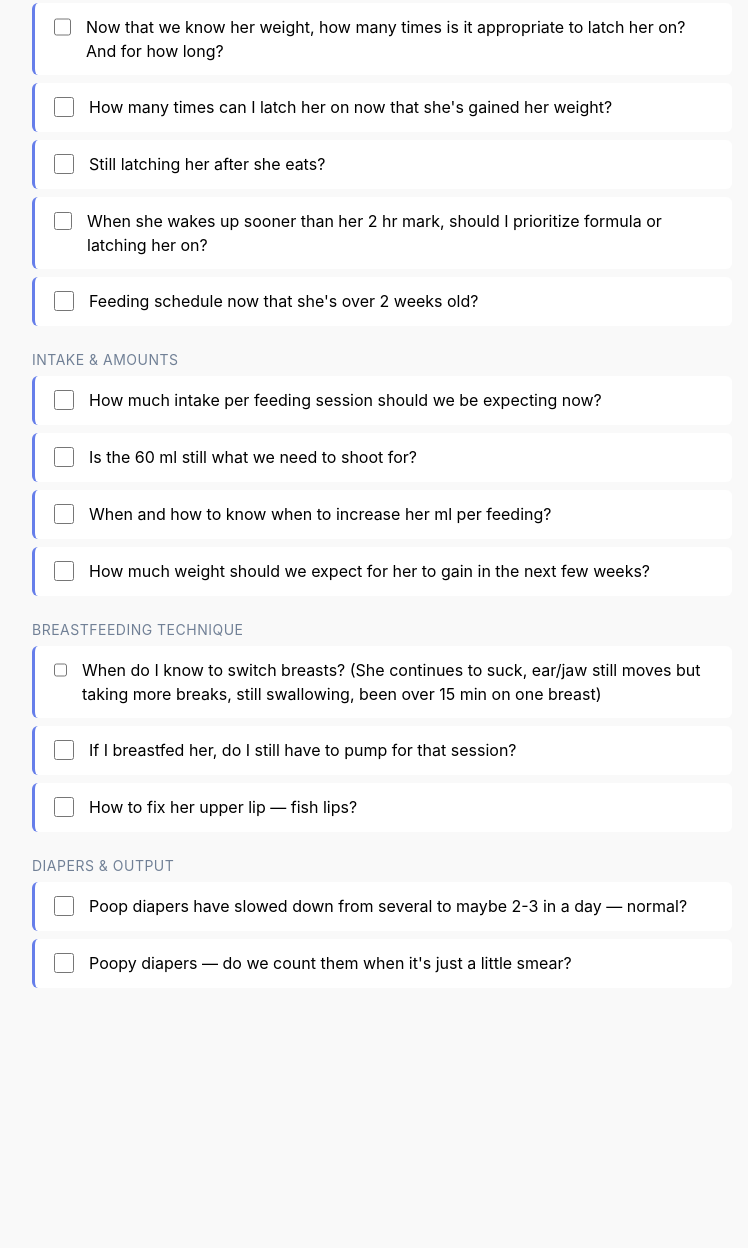
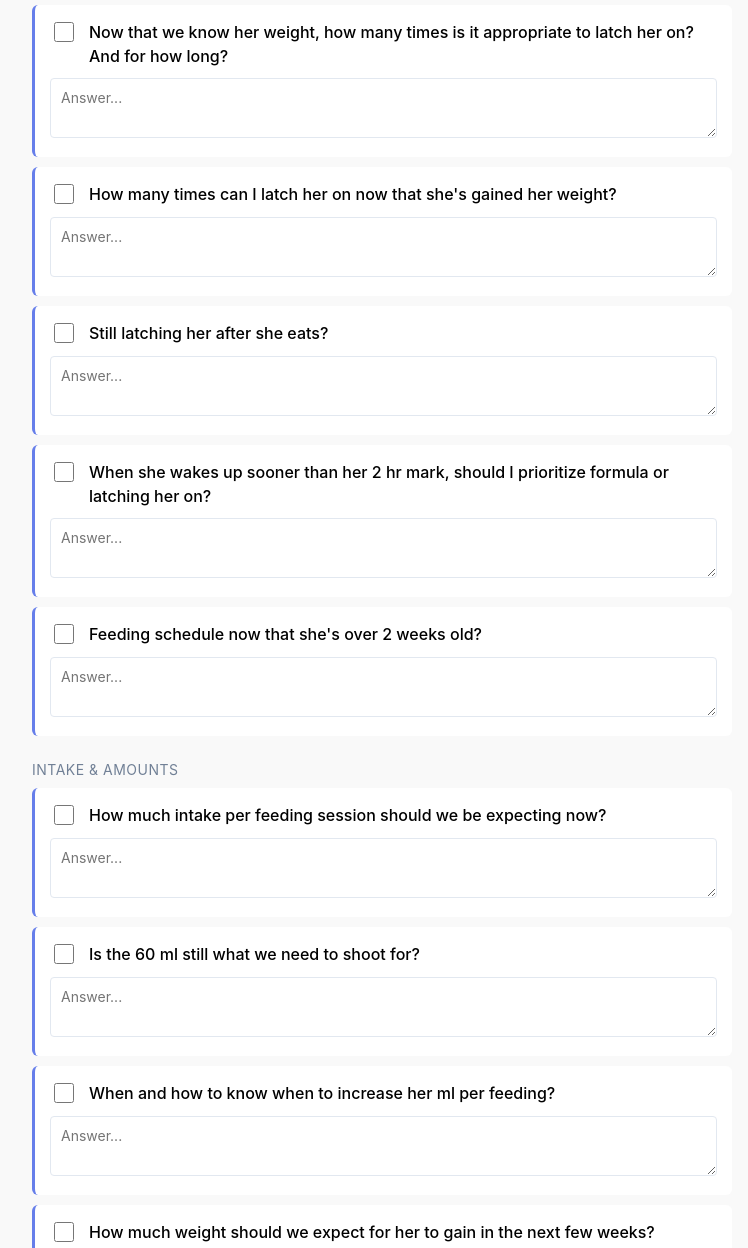
Before and after one commit to TIN2131/NalasProjects, a plain HTML site: page Avi.html in a window 1280 px wide. Shown: the part 221-1469 px from the top of the page, without its empty margins (258-1006 px from the left). Before the commit the page ends 1277 px from the top, so only its background shows below. Drawn offline with Linux system fonts and the light colour scheme.

Commit message:
Update Avi.html

```diff
--- a/Avi.html
+++ b/Avi.html
@@ -19,31 +19,51 @@
         }
         .question {
             background: white;
-            padding: 12px 15px;
-            margin: 8px 0;
+            padding: 15px;
+            margin: 10px 0;
             border-radius: 6px;
             border-left: 3px solid #667eea;
-            display: flex;
-            align-items: flex-start;
-            gap: 12px;
         }
         .question.checked {
             border-left-color: #48bb78;
             background: #f0fff4;
         }
-        .question.checked label {
+        .question.checked .q-text {
             color: #718096;
             text-decoration: line-through;
+        }
+        .q-row {
+            display: flex;
+            align-items: flex-start;
+            gap: 12px;
         }
         input[type="checkbox"] {
             width: 20px;
             height: 20px;
             margin-top: 2px;
             cursor: pointer;
+            flex-shrink: 0;
         }
-        label {
+        .q-text {
             cursor: pointer;
             line-height: 1.5;
+            font-weight: 500;
+        }
+        .answer {
+            width: 100%;
+            margin-top: 10px;
+            padding: 10px;
+            border: 1px solid #e2e8f0;
+            border-radius: 4px;
+            font-family: inherit;
+            font-size: 14px;
+            resize: vertical;
+            min-height: 60px;
+            box-sizing: border-box;
+        }
+        .answer:focus {
+            outline: none;
+            border-color: #667eea;
         }
         .section {
             color: #718096;
@@ -62,79 +82,121 @@
     <div class="section">Latching & Feeding Frequency</div>
 
     <div class="question">
-        <input type="checkbox" id="q1" onchange="this.parentElement.classList.toggle('checked')">
-        <label for="q1">Now that we know her weight, how many times is it appropriate to latch her on? And for how long?</label>
+        <div class="q-row">
+            <input type="checkbox" id="q1" onchange="this.closest('.question').classList.toggle('checked')">
+            <label class="q-text" for="q1">Now that we know her weight, how many times is it appropriate to latch her on? And for how long?</label>
+        </div>
+        <textarea class="answer" placeholder="Answer..."></textarea>
     </div>
 
     <div class="question">
-        <input type="checkbox" id="q2" onchange="this.parentElement.classList.toggle('checked')">
-        <label for="q2">How many times can I latch her on now that she's gained her weight?</label>
+        <div class="q-row">
+            <input type="checkbox" id="q2" onchange="this.closest('.question').classList.toggle('checked')">
+            <label class="q-text" for="q2">How many times can I latch her on now that she's gained her weight?</label>
+        </div>
+        <textarea class="answer" placeholder="Answer..."></textarea>
     </div>
 
     <div class="question">
-        <input type="checkbox" id="q3" onchange="this.parentElement.classList.toggle('checked')">
-        <label for="q3">Still latching her after she eats?</label>
+        <div class="q-row">
+            <input type="checkbox" id="q3" onchange="this.closest('.question').classList.toggle('checked')">
+            <label class="q-text" for="q3">Still latching her after she eats?</label>
+        </div>
+        <textarea class="answer" placeholder="Answer..."></textarea>
     </div>
 
     <div class="question">
-        <input type="checkbox" id="q4" onchange="this.parentElement.classList.toggle('checked')">
-        <label for="q4">When she wakes up sooner than her 2 hr mark, should I prioritize formula or latching her on?</label>
+        <div class="q-row">
+            <input type="checkbox" id="q4" onchange="this.closest('.question').classList.toggle('checked')">
+            <label class="q-text" for="q4">When she wakes up sooner than her 2 hr mark, should I prioritize formula or latching her on?</label>
+        </div>
+        <textarea class="answer" placeholder="Answer..."></textarea>
     </div>
 
     <div class="question">
-        <input type="checkbox" id="q5" onchange="this.parentElement.classList.toggle('checked')">
-        <label for="q5">Feeding schedule now that she's over 2 weeks old?</label>
+        <div class="q-row">
+            <input type="checkbox" id="q5" onchange="this.closest('.question').classList.toggle('checked')">
+            <label class="q-text" for="q5">Feeding schedule now that she's over 2 weeks old?</label>
+        </div>
+        <textarea class="answer" placeholder="Answer..."></textarea>
     </div>
 
     <div class="section">Intake & Amounts</div>
 
     <div class="question">
-        <input type="checkbox" id="q6" onchange="this.parentElement.classList.toggle('checked')">
-        <label for="q6">How much intake per feeding session should we be expecting now?</label>
+        <div class="q-row">
+            <input type="checkbox" id="q6" onchange="this.closest('.question').classList.toggle('checked')">
+            <label class="q-text" for="q6">How much intake per feeding session should we be expecting now?</label>
+        </div>
+        <textarea class="answer" placeholder="Answer..."></textarea>
     </div>
 
     <div class="question">
-        <input type="checkbox" id="q7" onchange="this.parentElement.classList.toggle('checked')">
-        <label for="q7">Is the 60 ml still what we need to shoot for?</label>
+        <div class="q-row">
+            <input type="checkbox" id="q7" onchange="this.closest('.question').classList.toggle('checked')">
+            <label class="q-text" for="q7">Is the 60 ml still what we need to shoot for?</label>
+        </div>
+        <textarea class="answer" placeholder="Answer..."></textarea>
     </div>
 
     <div class="question">
-        <input type="checkbox" id="q8" onchange="this.parentElement.classList.toggle('checked')">
-        <label for="q8">When and how to know when to increase her ml per feeding?</label>
+        <div class="q-row">
+            <input type="checkbox" id="q8" onchange="this.closest('.question').classList.toggle('checked')">
+            <label class="q-text" for="q8">When and how to know when to increase her ml per feeding?</label>
+        </div>
+        <textarea class="answer" placeholder="Answer..."></textarea>
     </div>
 
     <div class="question">
-        <input type="checkbox" id="q9" onchange="this.parentElement.classList.toggle('checked')">
-        <label for="q9">How much weight should we expect for her to gain in the next few weeks?</label>
+        <div class="q-row">
+            <input type="checkbox" id="q9" onchange="this.closest('.question').classList.toggle('checked')">
+            <label class="q-text" for="q9">How much weight should we expect for her to gain in the next few weeks?</label>
+        </div>
+        <textarea class="answer" placeholder="Answer..."></textarea>
     </div>
 
     <div class="section">Breastfeeding Technique</div>
 
     <div class="question">
-        <input type="checkbox" id="q10" onchange="this.parentElement.classList.toggle('checked')">
-        <label for="q10">When do I know to switch breasts? (She continues to suck, ear/jaw still moves but taking more breaks, still swallowing, been over 15 min on one breast)</label>
+        <div class="q-row">
+            <input type="checkbox" id="q10" onchange="this.closest('.question').classList.toggle('checked')">
+            <label class="q-text" for="q10">When do I know to switch breasts? (She continues to suck, ear/jaw still moves but taking more breaks, still swallowing, been over 15 min on one breast)</label>
+        </div>
+        <textarea class="answer" placeholder="Answer..."></textarea>
     </div>
 
     <div class="question">
-        <input type="checkbox" id="q11" onchange="this.parentElement.classList.toggle('checked')">
-        <label for="q11">If I breastfed her, do I still have to pump for that session?</label>
+        <div class="q-row">
+            <input type="checkbox" id="q11" onchange="this.closest('.question').classList.toggle('checked')">
+            <label class="q-text" for="q11">If I breastfed her, do I still have to pump for that session?</label>
+        </div>
+        <textarea class="answer" placeholder="Answer..."></textarea>
     </div>
 
     <div class="question">
-        <input type="checkbox" id="q12" onchange="this.parentElement.classList.toggle('checked')">
-        <label for="q12">How to fix her upper lip — fish lips?</label>
+        <div class="q-row">
+            <input type="checkbox" id="q12" onchange="this.closest('.question').classList.toggle('checked')">
+            <label class="q-text" for="q12">How to fix her upper lip — fish lips?</label>
+        </div>
+        <textarea class="answer" placeholder="Answer..."></textarea>
     </div>
 
     <div class="section">Diapers & Output</div>
 
     <div class="question">
-        <input type="checkbox" id="q13" onchange="this.parentElement.classList.toggle('checked')">
-        <label for="q13">Poop diapers have slowed down from several to maybe 2-3 in a day — normal?</label>
+        <div class="q-row">
+            <input type="checkbox" id="q13" onchange="this.closest('.question').classList.toggle('checked')">
+            <label class="q-text" for="q13">Poop diapers have slowed down from several to maybe 2-3 in a day — normal?</label>
+        </div>
+        <textarea class="answer" placeholder="Answer..."></textarea>
     </div>
 
     <div class="question">
-        <input type="checkbox" id="q14" onchange="this.parentElement.classList.toggle('checked')">
-        <label for="q14">Poopy diapers — do we count them when it's just a little smear?</label>
+        <div class="q-row">
+            <input type="checkbox" id="q14" onchange="this.closest('.question').classList.toggle('checked')">
+            <label class="q-text" for="q14">Poopy diapers — do we count them when it's just a little smear?</label>
+        </div>
+        <textarea class="answer" placeholder="Answer..."></textarea>
     </div>
 
 </body>
```
